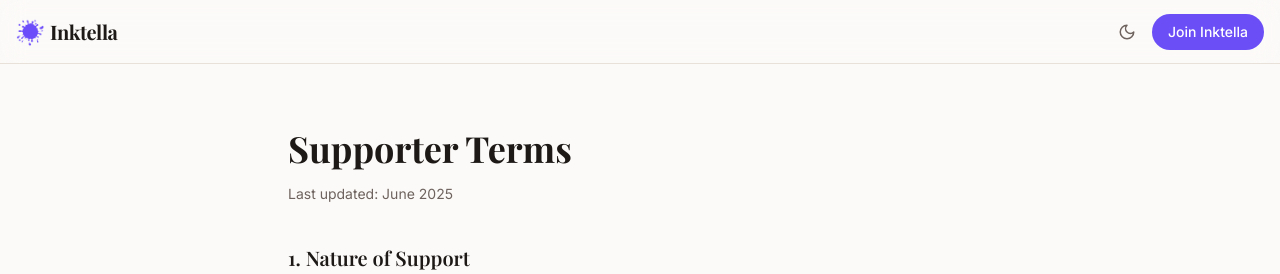
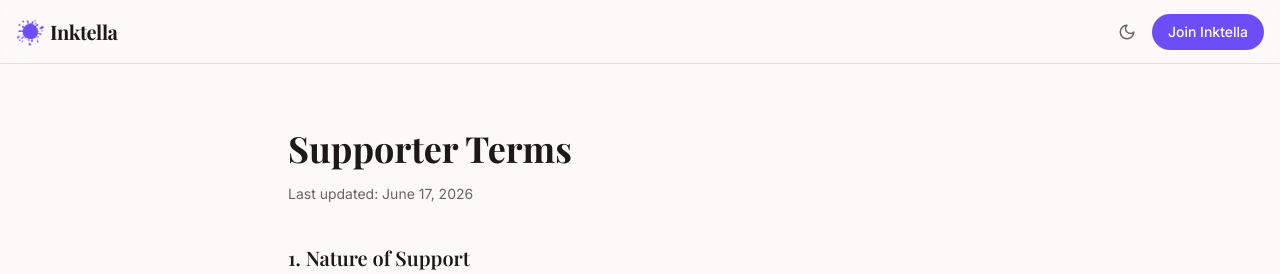
Before and after one commit to De2002/Inktella-9b0li3, a React (Vite) app: page /supporter-terms in a window 1280 px wide. Shown: the top 274 px of the page. Built offline with nearby package versions, Linux system fonts and the light colour scheme; a web font is replaced by a local one.

Commit message:
feat: update effective dates for refund and terms pages

```diff
--- a/src/pages/LoveInktella.tsx
+++ b/src/pages/LoveInktella.tsx
@@ -141,12 +141,13 @@ export default function LoveInktella() {
   const [expandedFAQ, setExpandedFAQ] = useState<string | null>(null);
   return (
     <div className="min-h-screen bg-background">
-      {/* Hero Section */}
+        {/* Hero Section */}
       <div className="max-w-6xl mx-auto px-4 sm:px-6 lg:px-8 py-12 sm:py-16 lg:py-20">
         <div className="text-center mb-12 sm:mb-16">
           <h1 className="text-3xl sm:text-4xl lg:text-5xl font-bold text-foreground mb-4 sm:mb-6">
             The People Behind Inktella
           </h1>
+          <p className="text-foreground-secondary text-xs sm:text-sm mb-4">Funding Members 2026</p>
           <p className="text-base sm:text-lg text-foreground-secondary max-w-3xl mx-auto mb-4 sm:mb-6">
             Every creative movement is built by people who believe in it.
           </p>
--- a/src/pages/RefundPolicyPage.tsx
+++ b/src/pages/RefundPolicyPage.tsx
@@ -10,7 +10,7 @@ export default function RefundPolicyPage() {
             ← Back to Inktella
           </Link>
           <h1 className="text-4xl sm:text-5xl font-bold text-foreground mb-3">Refund Policy</h1>
-          <p className="text-foreground-secondary text-sm">Effective Date: [Insert Date]</p>
+          <p className="text-foreground-secondary text-sm">Effective Date: June 17, 2026</p>
         </div>
 
         {/* Content */}
--- a/src/pages/SupporterTermsPage.tsx
+++ b/src/pages/SupporterTermsPage.tsx
@@ -3,7 +3,7 @@ export default function SupporterTermsPage() {
     <div className="min-h-screen bg-background">
       <div className="max-w-3xl mx-auto px-4 sm:px-6 lg:px-8 py-12 sm:py-16">
         <h1 className="text-3xl sm:text-4xl font-bold text-foreground mb-4">Supporter Terms</h1>
-        <p className="text-foreground-secondary text-sm mb-10">Last updated: June 2025</p>
+        <p className="text-foreground-secondary text-sm mb-10">Last updated: June 17, 2026</p>
 
         <div className="space-y-8 text-foreground-secondary leading-relaxed">
           <section>
```
